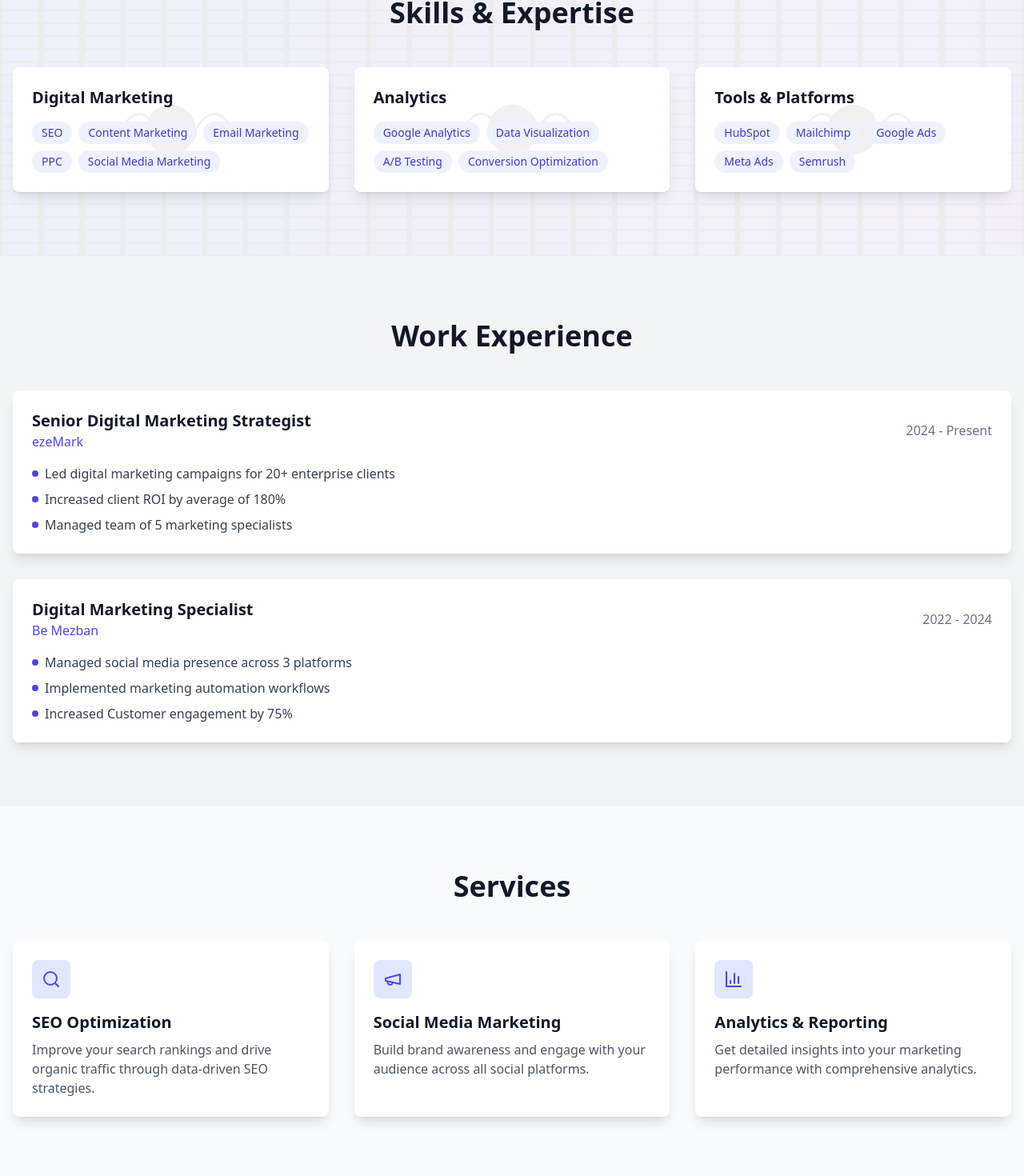
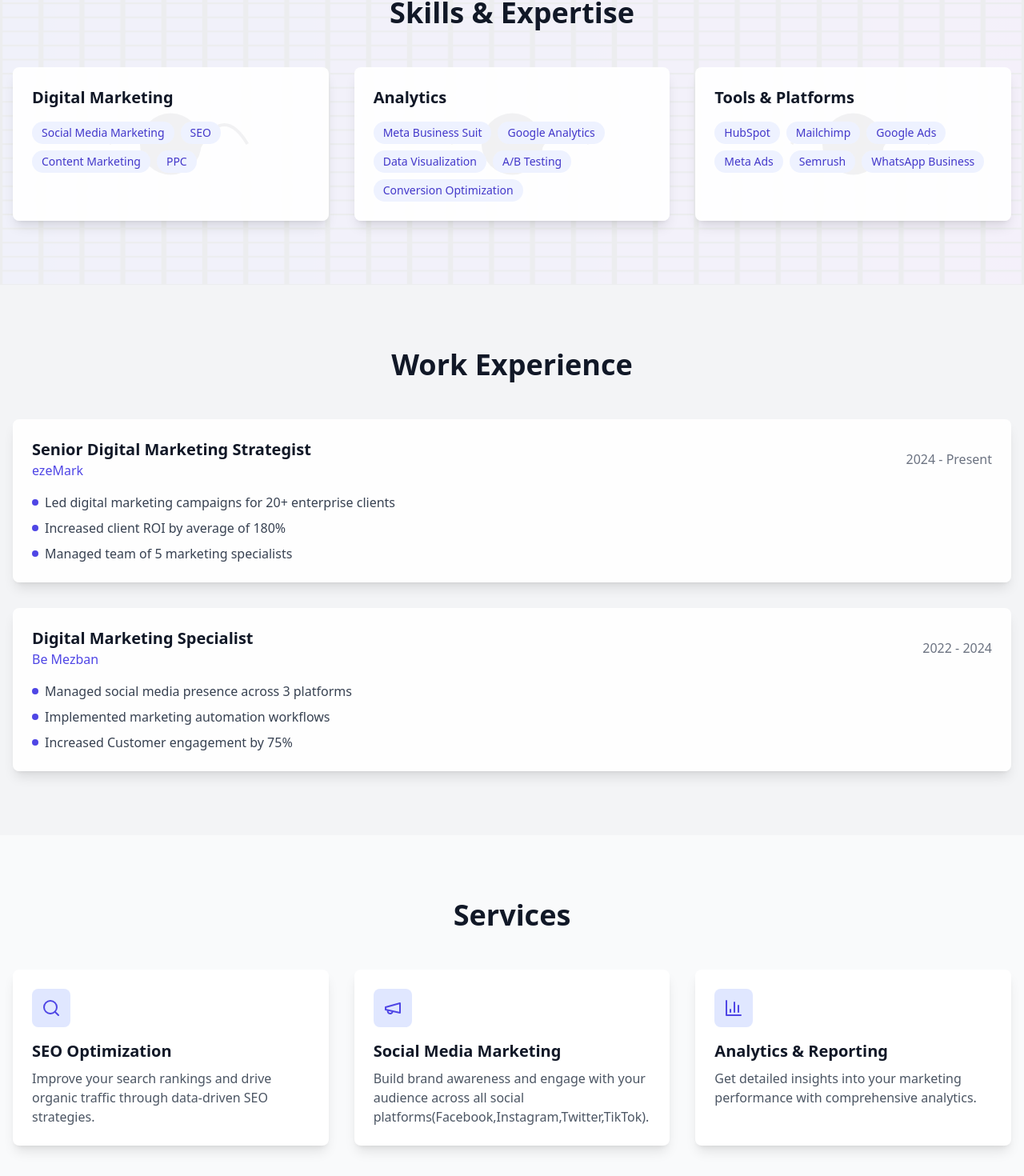
Before and after one commit to monwaraamoni/portfolio, a React (Vite) app: page / in a window 1280 px wide. Shown: the part 860-2330 px from the top of the page at 80% size. Built offline with nearby package versions, Linux system fonts and the light colour scheme.

Commit message:
Update content.ts

```diff
--- a/src/data/content.ts
+++ b/src/data/content.ts
@@ -8,15 +8,15 @@ export const heroData = {
 export const skillsData = [
   {
     category: "Digital Marketing",
-    skills: ["SEO", "Content Marketing", "Email Marketing", "PPC", "Social Media Marketing"]
+    skills: ["Social Media Marketing", "SEO", "Content Marketing", "PPC"]
   },
   {
     category: "Analytics",
-    skills: ["Google Analytics", "Data Visualization", "A/B Testing", "Conversion Optimization"]
+    skills: ["Meta Business Suit","Google Analytics", "Data Visualization", "A/B Testing", "Conversion Optimization"]
   },
   {
     category: "Tools & Platforms",
-    skills: ["HubSpot", "Mailchimp", "Google Ads", "Meta Ads", "Semrush"]
+    skills: ["HubSpot", "Mailchimp", "Google Ads", "Meta Ads", "Semrush","WhatsApp Business"]
   }
 ];
 
@@ -52,7 +52,7 @@ export const servicesData = [
   {
     id: "social",
     title: "Social Media Marketing",
-    description: "Build brand awareness and engage with your audience across all social platforms."
+    description: "Build brand awareness and engage with your audience across all social platforms(Facebook,Instagram,Twitter,TikTok)."
   },
   {
     id: "analytics",
@@ -115,13 +115,13 @@ export const testimonialsData = [
     role: "Founder & CEO",
     company: "GeekSSort",
     image: "https://media.licdn.com/dms/image/v2/D5635AQGWWry4uWIyYw/profile-framedphoto-shrink_200_200/profile-framedphoto-shrink_200_200/0/1729461829988?e=1733047200&v=beta&t=m75lsGcgeT4AZvmfyROQ3tiTdGu34a8zdBpO75miKUk",
-    testimonial: "Working with Monwara Moni was a game-changer for our e-commerce business. Her insights and execution were invaluable."
+    testimonial: "The ROI we've seen from Monwara Moni's marketing strategies has been phenomenal. Highly recommended for any growing business."
   },
   {
     name: "Al Sadi Bhuiyan",
     role: "Founder",
     company: "KeenCares",
     image: "https://media.licdn.com/dms/image/v2/C4D03AQGu1GZordt-8w/profile-displayphoto-shrink_800_800/profile-displayphoto-shrink_800_800/0/1656970877598?e=1738195200&v=beta&t=Tqfo0XLJlNr_bmrIESs_MF75Itq7FU0VXqtPs_dhIFc",
-    testimonial: "The ROI we've seen from Monwara Moni's marketing strategies has been phenomenal. Highly recommended for any growing business."
+    testimonial: "Working with Monwara Moni was a game-changer for our e-commerce business. Her insights and execution were invaluable."
   }
 ];
```
